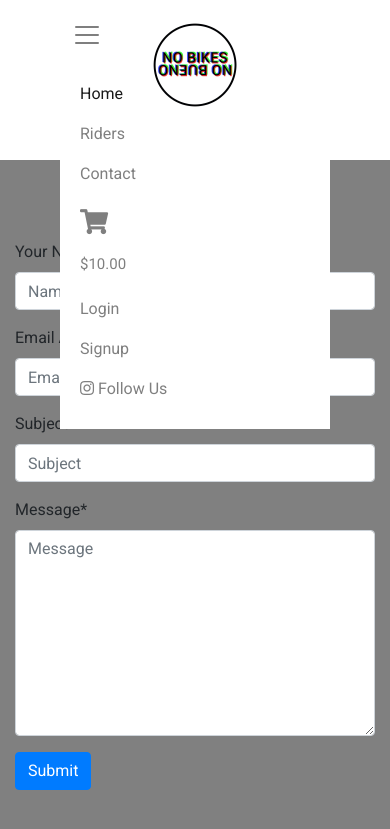
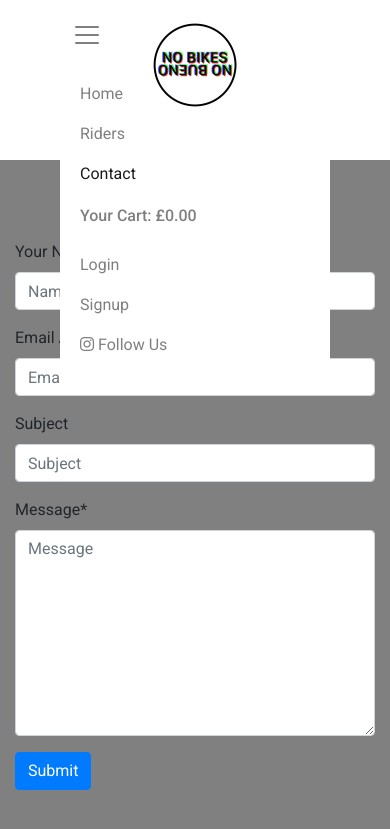
Before and after one commit to jamesigibbs/NoBikesNoBueno, a Django app: page /contact/ in a window 390 px wide, after a click that opens the changed part. Shown: the top 829 px of the page. Run offline with Django 3.2, Linux system fonts and the light colour scheme; some libraries are stand-ins or nearby versions.

Commit message:
Moved navbar to includes, improved look and add js to change cart to text in mobile

```diff
--- a/contact/views.py
+++ b/contact/views.py
@@ -18,7 +18,11 @@ def contact_view(request):
     subject = None
     message =  None
     sub_for_recipient = None
-    context = {}
+    nav = 'contact'
+    context = {
+        'nav': nav
+    }
+    context_email = {}
 
     if request.method == 'POST':
         name = request.POST['name']
@@ -34,7 +38,7 @@ def contact_view(request):
         user_msg = render_to_string('contact/emails/user_email.txt', {'name': name,})
         nbnb_msg = render_to_string('contact/emails/nbnb_email.txt', {'name': name, 'message': message, 'email': email,})
 
-        context = {
+        context_email = {
             'name': name,
             'email': email,
             'subject': subject,
@@ -60,11 +64,16 @@ def contact_view(request):
             [email],
         )
 
+        context.update(context_email)
+
     else:
-        context: {
+        context_email: {
             'name': name,
             'email': email,
             'subject': subject,
             'message': message,
         }
+
+        context.update(context_email)
+
     return render(request, 'contact/contact.html', context)
--- a/home/views.py
+++ b/home/views.py
@@ -13,6 +13,7 @@ def home(request):
     query = None
     sort = None
     direction = None
+    nav = 'home'
 
     if request.GET:
         if 'sort' in request.GET:
@@ -40,7 +41,8 @@ def home(request):
     context = {
         'products': products,
         'search_term': query,
-        'current_sorting': current_sorting
+        'current_sorting': current_sorting,
+        'nav': nav,
     }
 
     return render(request, 'home/index.html', context)
--- a/riders/views.py
+++ b/riders/views.py
@@ -6,9 +6,11 @@ from riders.models import Rider
 def riders(request):
     """A view to render rider bio page"""
     riders = Rider.objects.all()
+    nav = 'riders'
 
     context = {
         'riders': riders,
+        'nav': nav,
     }
 
     return render(request, 'riders/riders.html', context)
--- a/static/css/base.css
+++ b/static/css/base.css
@@ -49,10 +49,32 @@ body {
     padding: 10px;
 }
 
+.cart-i {
+    display: flex;
+    justify-content: center;
+    align-items: center;
+}
+
+.total {
+    display: flex;
+    justify-content: center;
+    align-items: center;
+}
+
 .navbar-collapse.collapse.show {
 	z-index: 2;
 	background: white;
 	padding: 20px;
+}
+
+.collapsing {
+    z-index: 2;
+    background: white;
+    padding: 20px;
+}
+
+.right-nav {
+    padding-top: 12px;
 }
 
 /* index.html */
--- a/templates/base.html
+++ b/templates/base.html
@@ -34,63 +34,7 @@
     <title>No Bike No Bueno {% block extratitle %}{% endblock %}</title>
   </head>
   <body>
-    <div class="banner">
-        <nav class="navbar navbar-expand-lg navbar-light">
-            <a class="navbar-brand" href="#"><img src="{% static 'imgs/logo-og.jpg' %}" alt="Main Logo"></a>
-            <button class="navbar-toggler" type="button" data-toggle="collapse" data-target="#navbarNavDropdown" aria-controls="navbarNavDropdown" aria-expanded="false" aria-label="Toggle navigation">
-                <span class="navbar-toggler-icon"></span>
-            </button>
-            <div class="collapse navbar-collapse" id="navbarNavDropdown">
-                <ul class="navbar-nav">
-                    <li class="nav-item active">
-                        <a class="nav-link" href="{% url 'home' %}">Home <span class="sr-only">(current)</span></a>
-                    </li>
-                    <li class="nav-item">
-                        <a class="nav-link" href="{% url 'riders' %}">Riders</a>
-                    </li>
-                    <li class="nav-item">
-                        <a class="nav-link" href="{% url 'contact' %}">Contact</a>
-                    </li>
-                </ul>
-                <ul class="navbar-nav ml-auto">
-                    <li class="nav-item">
-                        <a class="nav-link cart" href="{% url 'bag_view' %}">
-                            <i class="fas fa-shopping-cart"></i>
-                            <br>
-                            <span class="total">
-                                {% if grand_total %}
-                                    ${{ grand_total|floatformat:2 }}
-                                {% else %}
-                                    $0.00
-                                {% endif %}
-                            </span>
-                        </a>
-                    </li>
-                    {% if user.is_authenticated %}
-                        <li class="nav-item">
-                            <a class="nav-link" href="{% url 'profile' %}">Profile</a>
-                        </li>
-                        <li class="nav-item">
-                            <a class="nav-link" href="{% url 'account_logout' %}">Logout</a>
-                        </li>
-                    {% else %}
-                        <li class="nav-item">
-                            <a class="nav-link" href="{% url 'account_login' %}">Login</a>
-                        </li>
-                        <li class="nav-item">
-                            <a class="nav-link" href="{% url 'account_signup' %}">Signup</a>
-                        </li>
-                    {% endif %}
-                    <li class="nav-item">
-                        <a class="nav-link" href="https://www.instagram.com/nobikesnobueno/" target="_blank"><i class="fab fa-instagram"></i> Follow Us</a>
-                    </li>
-                </ul>
-            </div>
-            <hr>
-        </nav>
-    </div>
-
-
+    {% include 'includes/navbar.html' %}
 
     {% if messages %}
         <div class="message-container"></div>
--- /dev/null
+++ b/templates/includes/navbar.html
@@ -0,0 +1,74 @@
+{% load static %}
+<div class="banner">
+    <nav class="navbar navbar-expand-lg navbar-light">
+        <a class="navbar-brand" href="#"><img src="{% static 'imgs/logo-og.jpg' %}" alt="Main Logo"></a>
+        <button class="navbar-toggler" type="button" data-toggle="collapse" data-target="#navbarNavDropdown"
+            aria-controls="navbarNavDropdown" aria-expanded="false" aria-label="Toggle navigation">
+            <span class="navbar-toggler-icon"></span>
+        </button>
+        <div class="collapse navbar-collapse" id="navbarNavDropdown">
+            <ul class="navbar-nav">
+                <li class="nav-item {% if nav == 'home' %}active{% endif %}">
+                    <a class="nav-link" href="{% url 'home' %}">Home {% if nav == 'home' %}<span
+                            class="sr-only">(current)</span>{% endif %}</a>
+                </li>
+                <li class="nav-item {% if nav == 'riders' %}active{% endif %}">
+                    <a class="nav-link" href="{% url 'riders' %}">Riders {% if nav == 'riders' %}<span
+                            class="sr-only">(current)</span>{% endif %}</a>
+                </li>
+                <li class="nav-item {% if nav == 'contact' %}active{% endif %}">
+                    <a class="nav-link" href="{% url 'contact' %}">Contact {% if nav == 'contact' %}<span
+                            class="sr-only">(current)</span>{% endif %}</a>
+                </li>
+            </ul>
+            <ul class="navbar-nav ml-auto">
+                <li class="nav-item">
+                    <a class="nav-link cart" href="{% url 'bag_view' %}">
+                        <i class="cart-i fas fa-shopping-cart"></i>
+                        <span class="total">
+                            {% if grand_total > 10 %}
+                                £{{ grand_total|floatformat:2 }}
+                            {% else %}
+                                £0.00
+                            {% endif %}
+                        </span>
+                    </a>
+                </li>
+                {% if user.is_authenticated %}
+                <li class="nav-item right-nav nav-top">
+                    <a class="nav-link" href="{% url 'profile' %}">Profile</a>
+                </li>
+                <li class="nav-item right-nav">
+                    <a class="nav-link" href="{% url 'account_logout' %}">Logout</a>
+                </li>
+                {% else %}
+                <li class="nav-item right-nav nav-top">
+                    <a class="nav-link" href="{% url 'account_login' %}">Login</a>
+                </li>
+                <li class="nav-item right-nav">
+                    <a class="nav-link" href="{% url 'account_signup' %}">Signup</a>
+                </li>
+                {% endif %}
+                <li class="nav-item right-nav">
+                    <a class="nav-link" href="https://www.instagram.com/nobikesnobueno/" target="_blank"><i
+                            class="fab fa-instagram"></i> Follow Us</a>
+                </li>
+            </ul>
+        </div>
+        <hr>
+    </nav>
+</div>
+
+{% block postloadjs %}
+<script type="text/javascript">
+    if ($(window).width() < 992) {
+        $('.cart').html(`Your Cart: {% if grand_total > 10 %}
+                                £{{ grand_total|floatformat:2 }}
+                            {% else %}
+                                £0.00
+                            {% endif %}`).css({'font-size': '1rem', 'font-weight': '500'});
+        $('.right-nav').css('padding-top', '0');
+        $('.nav-top').css('padding-top', '7px')
+    };
+</script>
+{% endblock %}
--- a/templates/navbar.html
+++ /dev/null
@@ -1,3 +0,0 @@
-{% extends 'base.html' %}
-{% block navbar %}
-{% endblock %}
```
